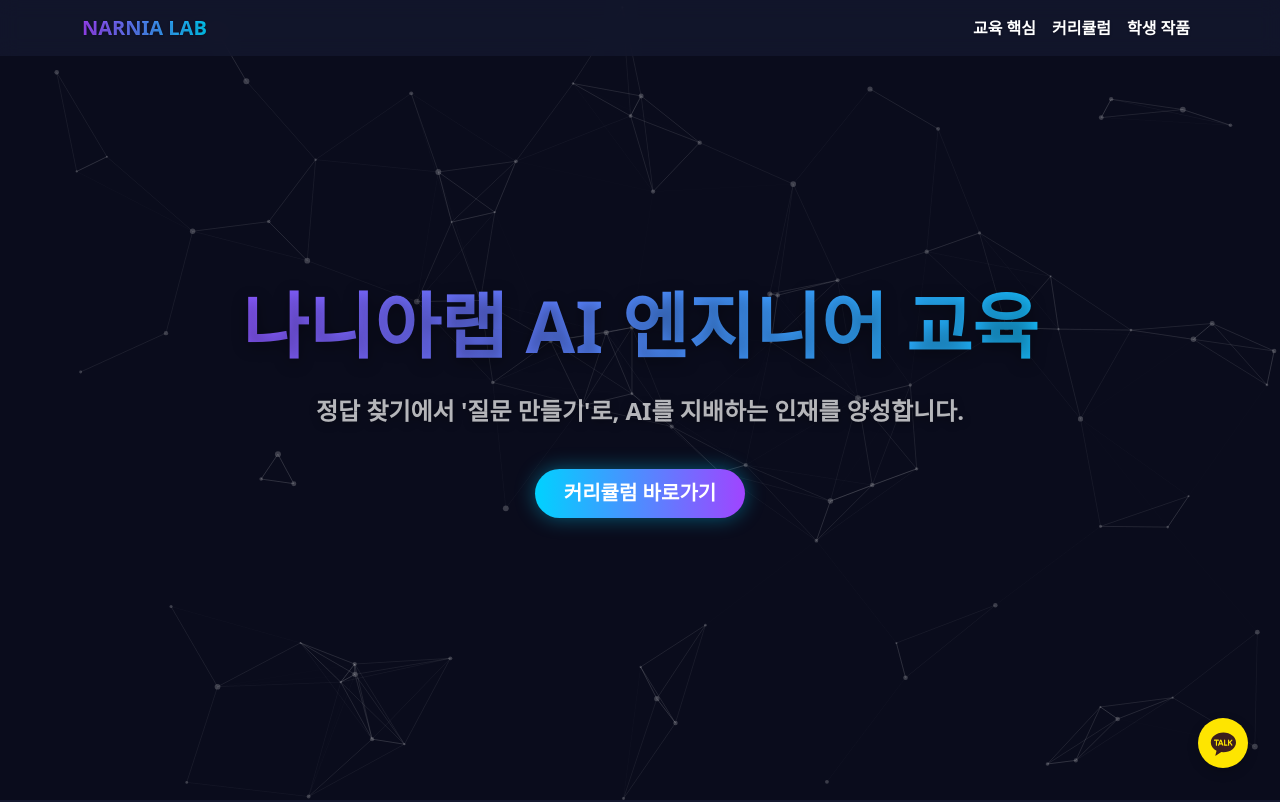
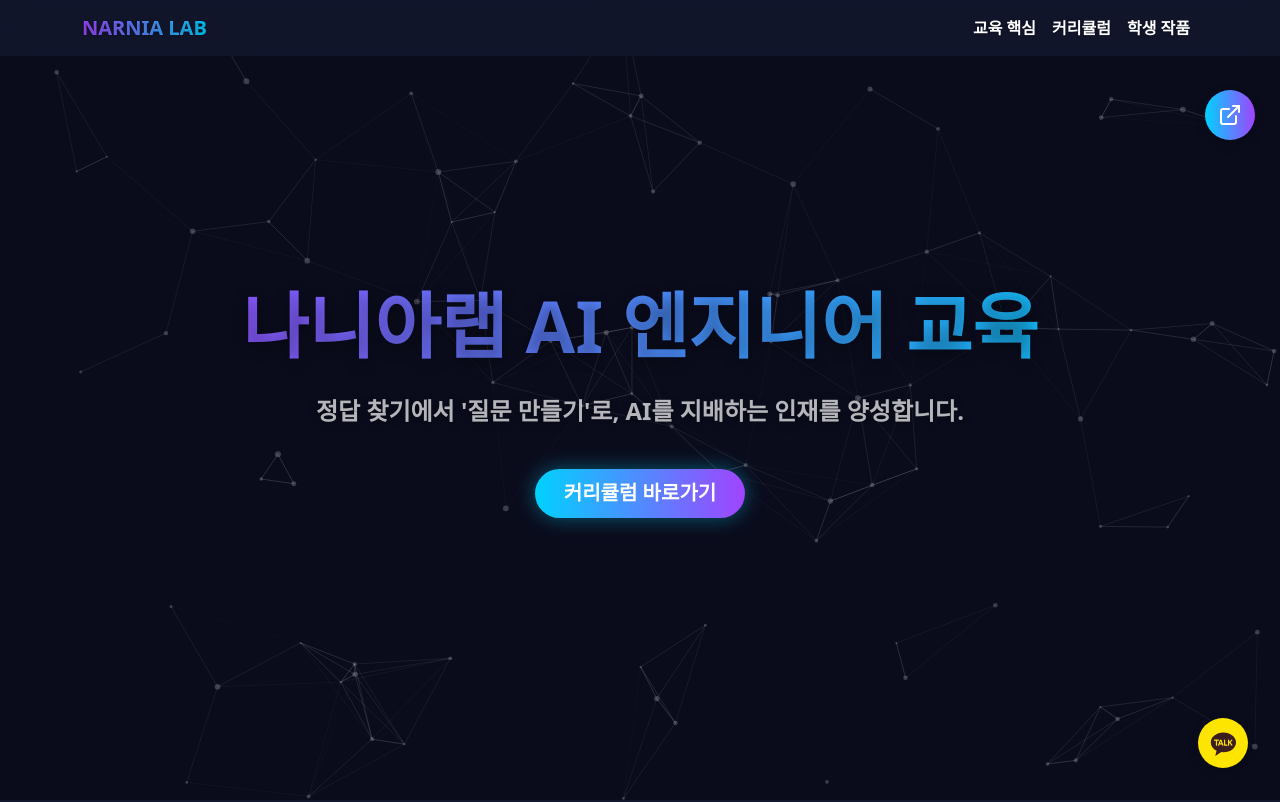
Before and after one commit to narnia-lab/home, a React (Create React App) app: page / in a window 1280 px wide. Shown: the top 802 px of the page. Built offline with nearby package versions, Linux system fonts and the light colour scheme; a web font is replaced by a local one.

Commit message:
feat: 서비스 바로가기 플로팅 버튼 추가

```diff
--- a/src/App.js
+++ b/src/App.js
@@ -6,6 +6,7 @@
 import Camps from './components/Camps';
 import Projects from './components/Projects';
 import Footer from './components/Footer';
+import FloatingButton from './components/FloatingButton';
 import { RiKakaoTalkFill } from 'react-icons/ri';
 import './App.css';
 
@@ -30,6 +31,7 @@
         <meta property="twitter:image" content="https://narnia-lab.github.io/home/logo.jpg" />
       </Helmet>
       <Header />
+      <FloatingButton />
       <main>
         <Hero />
         <About />
--- /dev/null
+++ b/src/components/FloatingButton.js
@@ -0,0 +1,84 @@
+import React from 'react';
+import styled from 'styled-components';
+import { FiExternalLink } from 'react-icons/fi';
+
+const FloatingLink = styled.a`
+  position: fixed;
+  top: 90px;
+  right: 25px;
+  z-index: 1050;
+  width: 50px;
+  height: 50px;
+  border-radius: 25px;
+  background: linear-gradient(90deg, var(--accent-color-2), var(--accent-color-1));
+  color: white;
+  display: flex;
+  align-items: center;
+  justify-content: center;
+  box-shadow: 0 4px 12px rgba(0, 0, 0, 0.2);
+  transition: all 0.35s ease-in-out;
+  overflow: hidden;
+  white-space: nowrap;
+  text-decoration: none;
+
+  .icon {
+    font-size: 24px;
+    flex-shrink: 0;
+    transition: all 0.35s ease-in-out;
+  }
+
+  .text {
+    font-size: 16px;
+    font-weight: 600;
+    opacity: 0;
+    max-width: 0;
+    margin-left: 0;
+    transition: opacity 0.2s ease-in-out, max-width 0.3s ease-in-out, margin-left 0.3s ease-in-out;
+  }
+
+  &:hover {
+    width: 200px;
+    transform: translateY(-2px);
+    box-shadow: 0 6px 18px rgba(0, 0, 0, 0.3);
+    color: white;
+    text-decoration: none;
+
+    .text {
+      opacity: 1;
+      max-width: 150px;
+      margin-left: 10px;
+    }
+  }
+
+  @media (max-width: 768px) {
+    top: 80px;
+    right: 20px;
+    width: 45px;
+    height: 45px;
+    border-radius: 22.5px;
+
+    .icon {
+      font-size: 22px;
+    }
+
+    &:hover {
+      width: 180px;
+    }
+  }
+`;
+
+const FloatingButton = () => {
+  return (
+    <FloatingLink
+      href="https://narnia-lab.duckdns.org:8000/"
+      target="_blank"
+      rel="noopener noreferrer"
+      aria-label="서비스 바로가기"
+    >
+      <FiExternalLink className="icon" />
+      <span className="text">서비스 바로가기</span>
+    </FloatingLink>
+  );
+};
+
+export default FloatingButton;
--- a/src/components/Header.js
+++ b/src/components/Header.js
@@ -22,7 +22,7 @@
 
   .navbar-brand {
     display: flex;
-    align-items: center;
+    align-items-center;
     font-weight: 700;
   }
 
```
